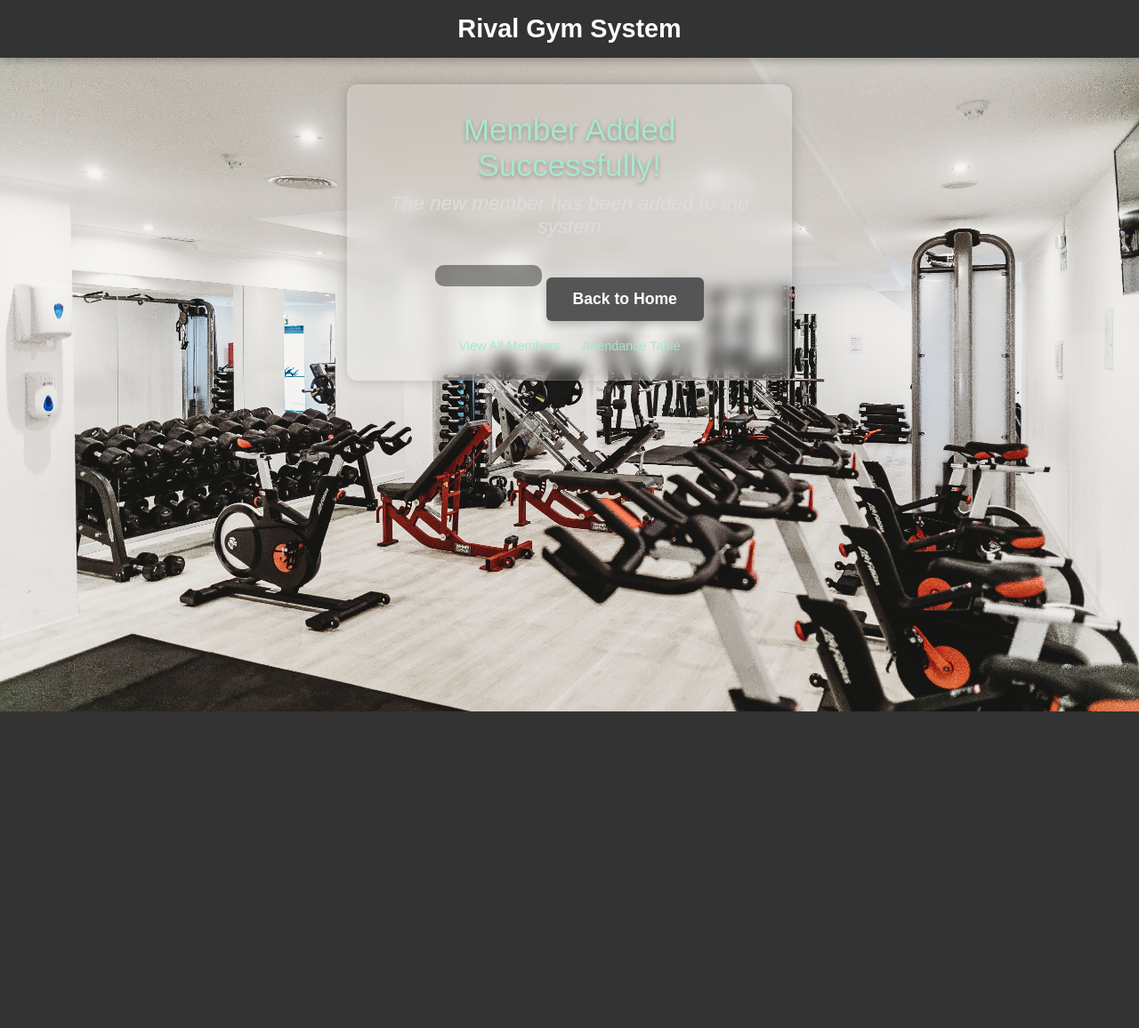
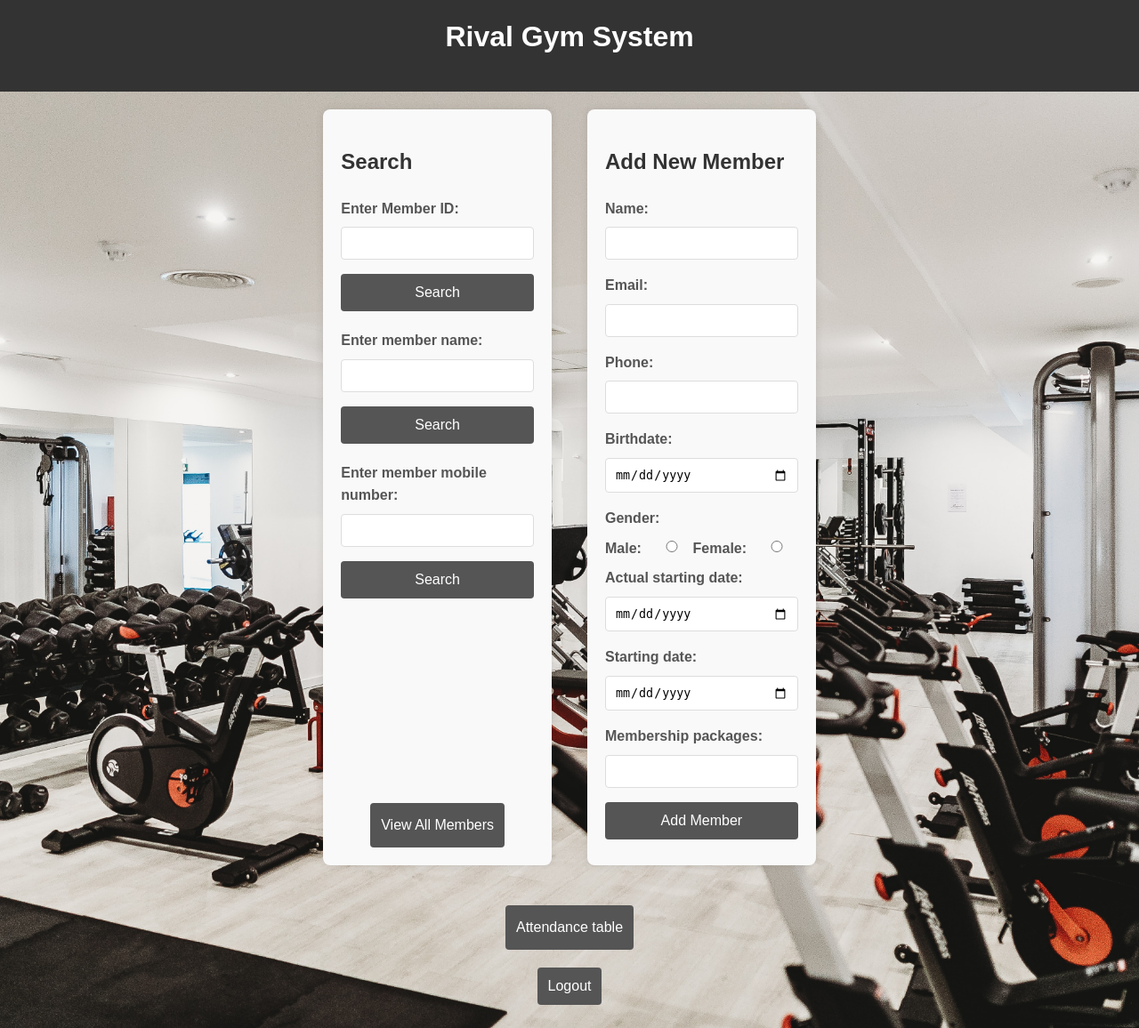
Before and after one commit to aAhmedbiram/system, a Flask app: page /home in a window 1280 px wide. Shown: the whole page at 89% size. Before the commit the page ends 800 px from the top, so only its background shows below. Run offline with Flask 3, Linux system fonts and the light colour scheme; data that the repository does not hold is empty; some libraries are stand-ins or nearby versions.

Commit message:
Update index.html

```diff
--- a/system_app/templates/index.html
+++ b/system_app/templates/index.html
@@ -3,12 +3,13 @@
 <head>
     <meta charset="UTF-8">
     <meta name="viewport" content="width=device-width, initial-scale=1.0">
-    <title>Member Added - Rival Gym System</title>
+    <title>Rival Gym System</title>
     <style>
-        /* Reset & Base */
-        * {
+        /* Reset styles */
+        h1, h2, p, form, label, button {
             margin: 0;
             padding: 0;
+            border: 0;
             box-sizing: border-box;
         }
         body {
@@ -17,8 +18,9 @@
             background-position: center;
             background-repeat: no-repeat;
             font-family: 'Arial', sans-serif;
-            color: #fff;
-            min-height: 100vh;
+            margin: 0;
+            padding: 0;
+            line-height: 1.6;
             display: flex;
             flex-direction: column;
             align-items: center;
@@ -29,107 +31,224 @@
             padding: 1em;
             text-align: center;
             width: 100%;
-            box-shadow: 0 2px 10px rgba(0,0,0,0.3);
         }
         h1 {
             color: white;
-            font-size: 1.8em;
+            margin-bottom: 10px;
         }
-        .container {
-            background: rgba(249, 249, 249, 0.15);
-            backdrop-filter: blur(8px);
-            padding: 30px;
-            border-radius: 12px;
-            box-shadow: 0 0 15px rgba(0, 0, 0, 0.2);
-            text-align: center;
-            max-width: 500px;
-            width: 90%;
-            margin: 30px auto;
-            border: 1px solid rgba(255, 255, 255, 0.1);
+        h2, h3 {
+            color: #333;
+            margin-top: 20px;
         }
-        .success-title {
-            font-size: 2.2em;
-            margin-bottom: 10px;
-            color: #a8e6cf;
-            text-shadow: 0 2px 5px rgba(0,0,0,0.3);
+        .main-content {
+            display: flex;
+            flex-wrap: wrap;
+            justify-content: space-between;
+            max-width: 900px;
         }
-        .subtitle {
-            font-size: 1.4em;
-            margin: 10px 0;
-            color: #ddd;
-            font-style: italic;
+        section {
+            width: 45%;
+            margin: 20px;
         }
-        .id-box {
-            font-size: 1.8em;
+        form {
+            margin-top: 20px;
+            max-width: 300px;
+            margin-left: auto;
+            margin-right: auto;
+            display: flex;
+            flex-direction: column;
+        }
+        label {
+            margin-bottom: 8px;
             font-weight: bold;
-            color: #ffd700;
-            background: rgba(0, 0, 0, 0.4);
-            padding: 12px 25px;
-            border-radius: 10px;
-            display: inline-block;
-            margin: 20px 0;
-            min-width: 120px;
+            color: #555;
         }
-        .date-info {
-            font-size: 1.2em;
-            margin: 15px 0;
-            color: #fff;
-        }
-        .home-btn {
-            display: inline-block;
-            margin-top: 25px;
-            padding: 14px 30px;
+        button {
             background-color: #555;
             color: #fff;
+            padding: 12px;
+            border: none;
+            cursor: pointer;
             text-decoration: none;
+            font-size: 16px;
+            border-radius: 4px;
+        }
+        button:hover {
+            background-color: #555;
+        }
+        .all-members-btn {
+            background-color: #555;
+            color: #fff;
+            padding: 12px;
+            border: none;
+            cursor: pointer;
+            text-decoration: none;
+            font-size: 16px;
+            border-radius: 4px;
+            display: inline-block;
+        }
+        .all-members-btn:hover {
+            background-color: black;
+        }
+        .logo {
+            margin: 20px auto;
+            max-width: 100%;
+            height: auto;
+            display: block;
+        }
+        .center-box {
+            text-align: center;
+            width: 100%;
+        }
+        .add-new-member-section,
+        .search-section {
+            flex: 1;
+            max-width: 400px;
+            margin: 20px;
+            padding: 20px;
+            background-color: #f9f9f9;
+            border-radius: 8px;
+            box-shadow: 0 0 10px rgba(0, 0, 0, 0.1);
+        }
+        h2 {
+            color: #333;
+            margin-bottom: 20px;
+        }
+        .search-id-form,
+        .search-name-form,
+        .add-new-member-form {
+            display: flex;
+            flex-direction: column;
+        }
+        input {
+            width: 100%;
+            padding: 10px;
+            margin-bottom: 16px;
+            border: 1px solid #ddd;
+            border-radius: 4px;
+            box-sizing: border-box;
+        }
+        .search-member-id-button,
+        .search-member-name-button,
+        .add-new-member-button,
+        .search-member-phone-button,
+        .logout,
+        .attendance-btn {
+            background-color: #555;
+            color: #fff;
+            padding: 12px;
+            border: none;
+            border-radius: 4px;
+            cursor: pointer;
+            text-decoration: none;
+        }
+        .search-member-id-button:hover,
+        .search-member-name-button:hover,
+        .add-new-member-button:hover,
+        .search-member-phone-button:hover,
+        .logout:hover,
+        .attendance-btn:hover {
+            background-color: black;
+        }
+        .label_gender {
+            margin-bottom: 8px;
             font-weight: bold;
-            font-size: 1.1em;
-            border-radius: 6px;
-            transition: all 0.3s ease;
-            box-shadow: 0 4px 8px rgba(0,0,0,0.2);
+            color: #555;
         }
-        .home-btn:hover {
-            background-color: #000;
-            transform: translateY(-2px);
-            box-shadow: 0 6px 12px rgba(0,0,0,0.3);
+        .gender-radio-group {
+            display: flex;
+            align-items: center;
         }
-        .footer-links {
-            margin-top: 20px;
-            font-size: 0.9em;
+        .label_male,
+        .label_female {
+            margin-right: 8px;
         }
-        .footer-links a {
-            color: #a8e6cf;
-            text-decoration: none;
-            margin: 0 10px;
-        }
-        .footer-links a:hover {
-            text-decoration: underline;
+        .male-radio,
+        .female-radio {
+            margin-bottom: 16px;
         }
     </style>
 </head>
 <body>
     <header>
         <h1>Rival Gym System</h1>
+        <div class="logo"></div>
     </header>
 
-    <div class="container">
-        <div class="success-title">Member Added Successfully!</div>
-        <div class="subtitle">The new member has been added to the system</div>
+    <div class="main-content">
+        <section class="search-section">
+            <h2>Search</h2>
+            <form class="search-id-form" action="{{ url_for('show_member_data') }}" method="post">
+                <label class="search-member-id" for="member_id">Enter Member ID:</label>
+                <input class="search-id" type="text" id="member_id" name="member_id" required>
+                <button class="search-member-id-button" type="submit">Search</button>
+            </form>
+            <form class="search-name-form" method="post" action="{{ url_for('result') }}">
+                <label class="search-member-name" for="member_name">Enter member name:</label>
+                <input class="search-name" type="text" id="member_name" name="member_name" required>
+                <button class="search-member-name-button" type="submit">Search</button>
+            </form>
+            <form class="search-phone-form" method="post" action="{{ url_for('search_by_mobile_number') }}">
+                <label class="search-member-phone" for="member_phone">Enter member mobile number:</label>
+                <input class="search-phone" type="number" id="member_phone" name="member_phone" required>
+                <button class="search-member-phone-button" type="submit">Search</button>
+            </form>
+            <br><br><br><br><br><br><br><br><br>
+            <div class="center-box">
+                <a class="all-members-btn" href="{{ url_for('all_members') }}">View All Members</a>
+            </div>
+        </section>
 
-        <div class="id-box">{{ new_member_id }}</div>
+        <section class="add-new-member-section">
+            <h2 class="add-new-member-h2">Add New Member</h2>
+            <form class="add-new-member-form" action="{{ url_for('add_member_route') }}" method="post">
+                <label class="label_name" for="member_name">Name:</label>
+                <input class="name-input" type="text" id="member_name" name="member_name" required>
 
-        {% if formatted_date %}
-            <div class="date-info">
-                Actual Start Date: <strong>{{ formatted_date }}</strong>
-            </div>
-        {% endif %}
+                <label class="label_email" for="member_email">Email:</label>
+                <input class="email-input" type="email" id="member_email" name="member_email" required>
 
-        <a href="{{ url_for('index') }}" class="home-btn">Back to Home</a>
+                <label class="label_phone" for="member_phone">Phone:</label>
+                <input class="phone-input" type="text" id="member_phone" name="member_phone" required>
 
-        <div class="footer-links">
-            <a href="{{ url_for('all_members') }}">View All Members</a>
-            <a href="{{ url_for('attendance_table') }}">Attendance Table</a>
-        </div>
+                <label for="member_birthdate">Birthdate:</label>
+                <input type="date" id="member_birthdate" name="member_birthdate" required>
+
+                <div class="label_gender">Gender:</div>
+                <div class="gender-radio-group">
+                    <label class="label_male" for="male">Male:</label>
+                    <input class="male-radio" type="radio" id="male" name="choice" value="Male">
+                    <label class="label_female" for="female">Female:</label>
+                    <input class="female-radio" type="radio" id="female" name="choice" value="Female">
+                </div>
+
+                <label for="member_actual_starting_date">Actual starting date:</label>
+                <input type="date" id="member_actual_starting_date" name="member_actual_starting_date" required>
+
+                <label for="member_starting_date">Starting date:</label>
+                <input type="date" id="member_starting_date" name="member_starting_date" required>
+
+                <label for="member_membership_packages">Membership packages:</label>
+                <input list="membership_packages" id="member_membership_packages" name="member_membership_packages" required>
+                <datalist class="packages" id="membership_packages">
+                    <option value="1 Month">
+                    <option value="2 Months">
+                    <option value="3 Months">
+                    <option value="4 Months">
+                    <option value="6 Months">
+                    <option value="12 Months">
+                </datalist>
+
+                <button class="add-new-member-button" type="submit">Add Member</button>
+            </form>
+        </section>
     </div>
+
+    <br>
+    <a class="attendance-btn" href="{{ url_for('attendance_table')}}">Attendance table</a>
+    <form action="{{ url_for('logout') }}" method="get">
+        <button class="logout" type="submit">Logout</button>
+    </form>
+    <br>
 </body>
 </html>
```
